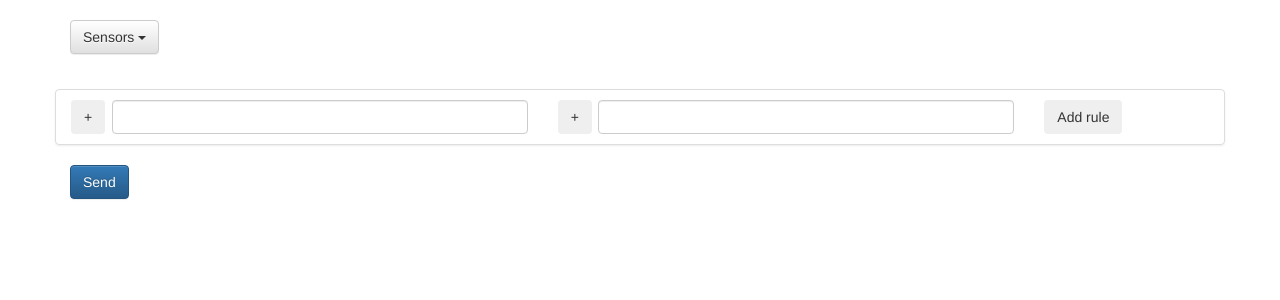
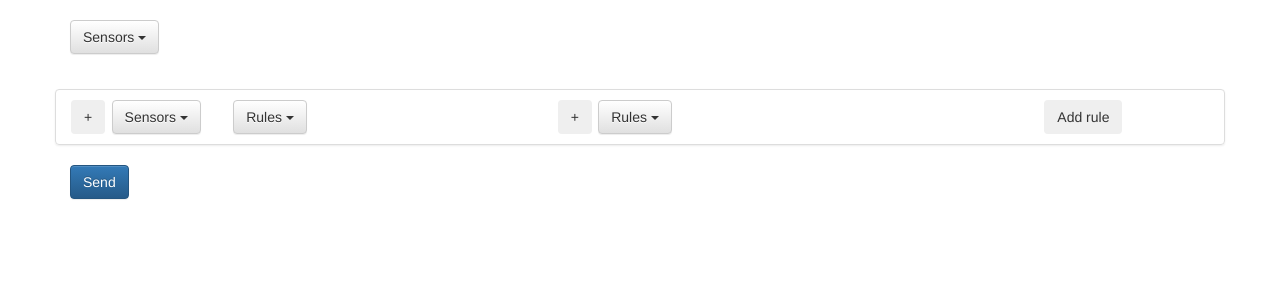
Before and after one commit to AritzBi/SONOPA, a Python web app: template SONOPAController/app/templates/rules.html in a window 1280 px wide. Shown: the part 52-352 px from the top of the page. Run offline with Jinja, Linux system fonts and the light colour scheme; the template is opened without the code that fills it, so the values that code supplies are empty; some libraries are stand-ins or nearby versions.

Commit message:
New system for adding rules

```diff
--- a/SONOPAController/app/templates/rules.html
+++ b/SONOPAController/app/templates/rules.html
@@ -6,8 +6,8 @@
 			<button type="button" class="btn btn-default dropdown-toggle" data-toggle="dropdown" aria-expanded="false">
 			    Sensors <span class="caret"></span>
 			</button>
-			<ul class="dropdown-menu" role="menu">
-				{% for sensor in sensors %}
+			<ul class="dropdown-menu types" role="menu">
+				{% for sensor in sensors_types %}
 					<li class="sensor" role="presentation" id="{{sensor.type}}"><a href="#">{{ sensor.type }}</a></li>
 				{% endfor %}
 			</ul>
@@ -38,8 +38,29 @@
 						<div class="col-md-1">
 							<button class="btn btn-twitter addCondition" id="0"> + </button>
 						</div>
-						<div class="col-md-11">
-							<input class="form-control conditions"  type="text" >
+						<div class="col-md-3">
+							<div class="btn-group">
+								<button type="button" class="btn btn-default dropdown-toggle" data-toggle="dropdown" aria-expanded="false">
+			    					Sensors <span class="caret"></span>
+								</button>
+								<ul class="dropdown-menu sensors" role="menu">
+									{% for sensor in sensors %}
+									<li class="sensor" role="presentation" id="{{sensor.id}}"><a href="#">{{ sensor.id  }}</a></li>
+									{% endfor %}
+								</ul>
+							</div>
+						</div>
+						<div class="col-md-3">
+							<div class="btn-group">
+								<button type="button" class="btn btn-default dropdown-toggle" data-toggle="dropdown" aria-expanded="false">
+			    					Rules <span class="caret"></span>
+								</button>
+								<ul class="dropdown-menu rules_types" role="menu">
+									<li role="presentation"><a href="#">Time interval</a></li>
+								</ul>
+							</div>
+						</div>
+						<div class="col-md-5 conditional">
 						</div>
 					</div>
 				</div>
@@ -49,7 +70,22 @@
 							<button class="btn btn-twitter addConsequence" id="0"> + </button>
 						</div>
 						<div class="col-md-11">
-							<input class="form-control consequences"  type="text" >
+							<div class="row">
+								<div class="col-md-4">
+									<div class="btn-group">
+										<button type="button" class="btn btn-default dropdown-toggle" data-toggle="dropdown" aria-expanded="false">
+			    							Rules <span class="caret"></span>
+										</button>
+										<ul class="dropdown-menu consequences_types" role="menu">
+											<li role="presentation"><a href="#">Message</a></li>
+											<li role="presentation"><a href="#">State</a></li>
+										</ul>
+									</div>
+								</div>
+								<div class="col-md-8 consequence">
+
+								</div>
+							</div>
 						</div>
 					</div>
 				</div>
@@ -76,13 +112,13 @@
 	$(".container").on( "click", "#addRule", function(){
 		numRules++;
        	$("#addRule").remove();
-        $("#rules").append('<li class="list-group-item rule" id="'+numRules+'" > <div class="row"><div class="col-md-5" id="conditions" ><div class="row" id="conditions0"><div class="col-md-1"><button class="btn btn-twitter addCondition" id="0"> + </button></div><div class="col-md-11"><input class="form-control conditions"  type="text" ></div></div></div><div class="col-md-5" id="consequences"><div class="row"  id="consequences0"><div class="col-md-1"><button class="btn btn-twitter addConsequence" id="0"> + </button></div><div class="col-md-11"><input class="form-control consequences"  type="text" ></div></div></div><div class="col-md-2"><button id="addRule" class="btn btn-twitter"> Add rule </button></div></div></li>'
+        $("#rules").append('<li class="list-group-item rule" id="'+numRules+'" ><div class="row"><div class="col-md-5" id="conditions" ><div class="row" id="conditions0"><div class="col-md-1"><button class="btn btn-twitter addCondition" id="0"> + </button></div><div class="col-md-3"><div class="btn-group"><button type="button" class="btn btn-default dropdown-toggle" data-toggle="dropdown" aria-expanded="false">Sensors <span class="caret"></span></button><ul class="dropdown-menu sensors" role="menu">{% for sensor in sensors %}<li class="sensor" role="presentation" id="{{sensor.id}}"><a href="#">{{ sensor.id  }}</a></li>{% endfor %}</ul></div></div><div class="col-md-3"><div class="btn-group"><button type="button" class="btn btn-default dropdown-toggle" data-toggle="dropdown" aria-expanded="false">Rules <span class="caret"></span></button><ul class="dropdown-menu rules_types" role="menu"><li role="presentation"><a href="#">Time interval</a></li></ul></div></div><div class="col-md-5 conditional"></div></div></div><div class="col-md-5" id="consequences"><div class="row"  id="consequences0"><div class="col-md-1"><button class="btn btn-twitter addConsequence" id="0"> + </button></div><div class="col-md-11"><input class="form-control consequences"  type="text" ></div></div></div><div class="col-md-2"><button id="addRule" class="btn btn-twitter"> Add rule </button></div></div></li>'
 		);
 	});
 	$(".container").on( "click", ".addCondition", function(){
 		numRowsConditions++;
 		$(this).closest("#conditions").append(
-     		'<div class="row" id="conditions'+numRowsConditions+'"><div class="col-md-1"><button class="btn btn-twitter addCondition" id="'+numRowsConditions+'"> + </button></div><div class="col-md-11"><input class="form-control conditions"  type="text" ></div></div>'
+     		'<div class="row" id="conditions'+numRowsConditions+'"><div class="col-md-1"><button class="btn btn-twitter addCondition" id="'+numRowsConditions+'"> + </button></div><div class="col-md-3"><div class="btn-group"><button type="button" class="btn btn-default dropdown-toggle" data-toggle="dropdown" aria-expanded="false">Sensors <span class="caret"></span></button><ul class="dropdown-menu sensors" role="menu">{% for sensor in sensors %}<li class="sensor" role="presentation" id="{{sensor.id}}"><a href="#">{{ sensor.id  }}</a></li>{% endfor %}</ul></div></div><div class="col-md-3"><div class="btn-group"><button type="button" class="btn btn-default dropdown-toggle" data-toggle="dropdown" aria-expanded="false">Rules <span class="caret"></span></button><ul class="dropdown-menu rules_types" role="menu"><li role="presentation"><a href="#">Time interval</a></li></ul></div></div><div class="col-md-5 conditional"></div></div>'
 		);
     	$(this).replaceWith('<button class="btn btn-twitter removeCondition" id="'+(numRowsConditions-1)+'"> - </button>');
 	});
@@ -103,7 +139,7 @@
         console.log(id);
         $(this).closest("#consequences"+id).remove();
 	} );
-	$(".dropdown-menu li a").click(function(){
+	$(".types li a").click(function(){
 	  $(this).parents(".btn-group").find('.btn').text($(this).text());
 	  $(this).parents(".btn-group").find('.btn').val($(this).text());
 	  if ($(this).parents(".btn-group").find('.btn').children().length == 0){
@@ -119,6 +155,13 @@
 	  		$('#tableBody').append(html);
 	  	}
       });
+	});
+	$(".container").on("click", ".sensors li a",function(){
+	  $(this).parents(".btn-group").find('.btn').text($(this).text());
+	  $(this).parents(".btn-group").find('.btn').val($(this).text());
+	  if ($(this).parents(".btn-group").find('.btn').children().length == 0){
+	  		  $(this).parents(".btn-group").find('.btn').append('<span class="caret"></span>');
+	  }
 	});
 	$(".container").on( "click", "#send", function(){
 		var numberRules=$(".rule").size();
@@ -138,5 +181,60 @@
 		});
 		console.log(rules);
 	} );
+
+	$(".container").on("click", ".rules_types li a",function(){
+	  $(this).parents(".btn-group").find('.btn').text($(this).text());
+	  $(this).parents(".btn-group").find('.btn').val($(this).text());
+	  if ($(this).parents(".btn-group").find('.btn').children().length == 0){
+	  		  $(this).parents(".btn-group").find('.btn').append('<span class="caret"></span>');
+	  }
+	  var text=$(this).text();
+	  if(text == "Time interval"){
+	  	$(this).closest(".col-md-3").parent().find(".conditional").append('<div class="row"></div>');
+	  	populate($(this).closest(".col-md-3").parent().find(".conditional").find(".row"),"start",6);
+	  	populate($(this).closest(".col-md-3").parent().find(".conditional").find(".row"),"end",6);
+	  }
+	 });
+	$(".container").on("click", ".consequences_types li a",function(){
+	  $(this).parents(".btn-group").find('.btn').text($(this).text());
+	  $(this).parents(".btn-group").find('.btn').val($(this).text());
+	  if ($(this).parents(".btn-group").find('.btn').children().length == 0){
+	  		  $(this).parents(".btn-group").find('.btn').append('<span class="caret"></span>');
+	  }
+	  var text=$(this).text();
+	  if(text == "Message"){
+	  	$(this).closest('.col-md-4').parent().find(".consequence").append('<input class="form-control"  type="text" >');
+	  	console.log($(this).text());
+	  }
+	 });
+	$(".container").on( "click", ".interval li a", function(){
+		console.log("asdsa");
+	  $(this).parents(".btn-group").find('.btn').text($(this).text());
+	  $(this).parents(".btn-group").find('.btn').val($(this).text());
+	  if ($(this).parents(".btn-group").find('.btn').children().length == 0){
+	  		  $(this).parents(".btn-group").find('.btn').append('<span class="caret"></span>');
+	  }
+	 });
+	function populate(selector,position,numCol) {
+	    var select = $(selector);
+	    var hours, minutes,ampm;
+	    var html='<div class="col-md-'+numCol+'"><div class="btn-group"><button type="button" class="btn btn-default dropdown-toggle" data-toggle="dropdown" aria-expanded="false">'+position+' <span class="caret"></span></button><ul class="dropdown-menu interval '+position+'" role="menu">';
+	    for(var i = 0; i <= 1410; i += 30){
+	        hours = Math.floor(i / 60);
+	        minutes = i % 60;
+	        if (minutes < 10){
+	            minutes = '0' + minutes; // adding leading zero
+	        }
+	        ampm = hours % 24 < 12 ? 'AM' : 'PM';
+	        hours = hours % 12;
+	        if (hours === 0){
+	            hours = 12;
+	        }
+	        html+='<li role="presentation"><a href="#">'+hours + ':' + minutes + ' ' + ampm+'</a></li>';
+	    }
+	    html+='</ul></div></div>';
+	   	selector.append(html);
+
+	}
 </script>
 {% endblock %}
```
